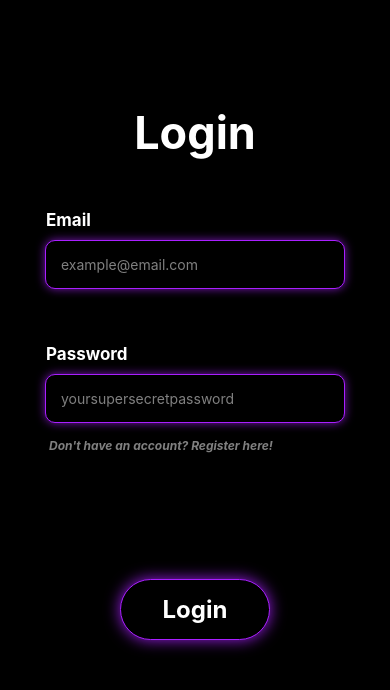
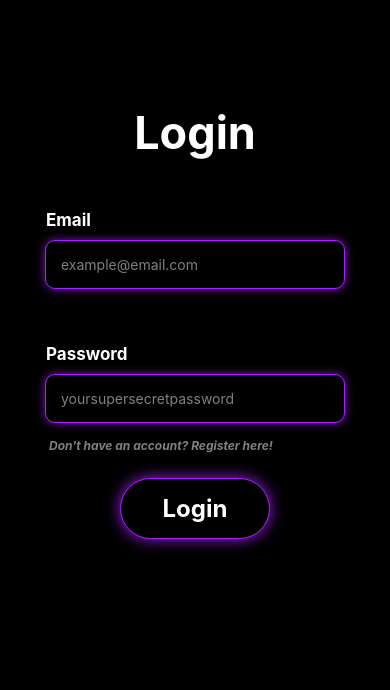
Before and after one commit to Shreedhar-Raj/dps-rohini-prelims, a React Native app in the folder frontend/: screen /LoginScreen in a window 390 px wide. Shown: the top 690 px of the page. Built offline with nearby package versions, Linux system fonts and the light colour scheme.

Commit message:
most frontend done

```diff
--- a/frontend/App.js
+++ b/frontend/App.js
@@ -8,6 +8,8 @@ import SignUp from './screens/SignUp';
 import Welcome from './screens/Welcome';
 import { NavigationContainer } from '@react-navigation/native';
 import { createNativeStackNavigator } from '@react-navigation/native-stack';
+import Pricing from './screens/Pricing';
+import TeamPref from './screens/TeamPref';
 
 
 export default function App() {
@@ -24,6 +26,12 @@ export default function App() {
         <Stack.Screen name="LoginScreen"options={{
           headerShown: false
         }} component={Login} />
+        <Stack.Screen name="PricingScreen"options={{
+          headerShown: false
+        }} component={Pricing} />
+        <Stack.Screen name="TeamPref"options={{
+          headerShown: false
+        }} component={TeamPref} />
       </Stack.Navigator>
     </NavigationContainer>
   );
--- a/frontend/screens/Login.js
+++ b/frontend/screens/Login.js
@@ -25,9 +25,11 @@ const Login = () => {
                 <MiniText text="Don't have an account? Register here!" />
                 </TouchableOpacity>
             </View>
+            <TouchableOpacity onPress={() => navigation.navigate('PricingScreen')}>
             <View style={styles.buttonContainer}>
                 <Text style={styles.buttonStyle}>Login</Text>
             </View>
+            </TouchableOpacity>
       </View>
     </SafeAreaView>
     </View>
--- /dev/null
+++ b/frontend/screens/Pricing.js
@@ -0,0 +1,109 @@
+import { StyleSheet, Text, View, SafeAreaView, TouchableOpacity } from 'react-native'
+import React from 'react'
+import FormInput from '../components/FormInput'
+import MiniHeading from '../components/MiniHeading'
+import Button from '../components/Button'
+import Title from '../components/Title'
+import MiniText from '../components/MiniText'
+import { useNavigation } from '@react-navigation/native'
+
+const Pricing = () => {
+    const navigation = useNavigation()
+  return (
+    <View style={styles.cnt}>
+    <SafeAreaView>
+    <View style={styles.view}>
+          <Title  text="Choose A Plan" />
+          <View style={styles.box}>
+              <MiniHeading style={styles.mdtext} text="Free" />
+              <MiniText text="✅ Chat with other fans." />
+              <MiniText text="✅ Recieve personalised merch & tickets to live games." />
+              <MiniText text="✅ Statistics & Analysis of games." />
+          </View>
+          <View style={styles.box}>
+              <MiniHeading style={styles.mdtext} text="Basic: ₹129/month" />
+              <MiniText text="✅ Everything in the free plan." />
+              <MiniText text="✅ Fan Meetups." />
+              <MiniText text="✅ 10% Discount on Merch" />
+              <MiniText text="✅ 10% Discount on Tickets" />
+          </View>
+          <View style={styles.box}>
+              <MiniHeading style={styles.mdtext} text="Premium: ₹179/month" />
+              <MiniText text="✅Everything in the Basic plan." />
+              <MiniText text="✅Upto 50% Discount on Merch" />
+              <MiniText text="✅Upto 50% Discount on Tickets." />
+              <MiniText text="✅Friendly fan tournaments." />
+          </View>
+          <TouchableOpacity onPress={() => navigation.navigate('TeamPref')}>
+          <View style={styles.buttonContainer}>
+              <Text style={styles.buttonStyle}>Buy Now</Text>
+          </View>
+          </TouchableOpacity>
+    </View>
+  </SafeAreaView>
+</View>
+  )
+}
+
+export default Pricing
+
+const styles = StyleSheet.create({
+    everything: {
+        paddingTop: 10,
+    },
+    inbetween: {
+        paddingTop: 10,
+    },
+    box: {
+
+        backgroundColor: '#000',
+        padding: 15,
+        color: "white",
+        margin: 15,
+        borderRadius: 20,
+        width: 300,
+        shadowColor: '#A91FFF',
+        shadowOffset: {width: 0, height: 0},
+        shadowOpacity: 0.7,
+        shadowRadius: 10,
+        borderWidth: 0.5,
+        borderColor: "#A91FFf",
+        borderRadius: 10,
+    },
+    buttonContainer: {
+        backgroundColor: '#000',
+        padding: 15,
+        margin: 5,
+        borderRadius: 20,
+        alignItems: 'center',
+        width: 150,
+        shadowColor: '#A91FFF',
+        shadowOffset: {width: 0, height: 0},
+        shadowOpacity: 0.9,
+        shadowRadius: 15,
+        borderWidth: 0.5,
+        borderColor: "#A91FFf",
+        borderRadius: 50,
+        top: "19%"
+      },
+
+      buttonStyle: {
+        fontSize: 24,
+        color: 'white',
+        fontWeight: 'bold',
+      },
+      view: {
+        top: "1 5%",
+    justifyContent: "center",
+    alignItems: "center",
+      },
+      cnt: {
+        height: "100%",
+        backgroundColor: '#000'
+      },
+      title: {
+
+    justifyContent: "center",
+
+      }
+})
--- a/frontend/screens/SignUp.js
+++ b/frontend/screens/SignUp.js
@@ -29,9 +29,11 @@ const SignUp = () => {
                 <MiniText text="Already haven an account? Login!" />
                 </TouchableOpacity>
             </View>
+            <TouchableOpacity onPress={() => navigation.navigate('PricingScreen')}>
             <View style={styles.buttonContainer}>
                 <Text style={styles.buttonStyle}>Sign Up</Text>
             </View>
+            </TouchableOpacity>
       </View>
     </SafeAreaView>
   </View>
--- /dev/null
+++ b/frontend/screens/TeamPref.js
@@ -0,0 +1,14 @@
+import { StyleSheet, Text, View } from 'react-native'
+import React from 'react'
+
+const TeamPref = () => {
+  return (
+    <View>
+      <Text>TeamPref</Text>
+    </View>
+  )
+}
+
+export default TeamPref
+
+const styles = StyleSheet.create({})
```
Also changed, not shown: frontend/screens/Chat.js (added, +14 -0 lines), frontend/screens/ChatList.js (added, +14 -0 lines).
